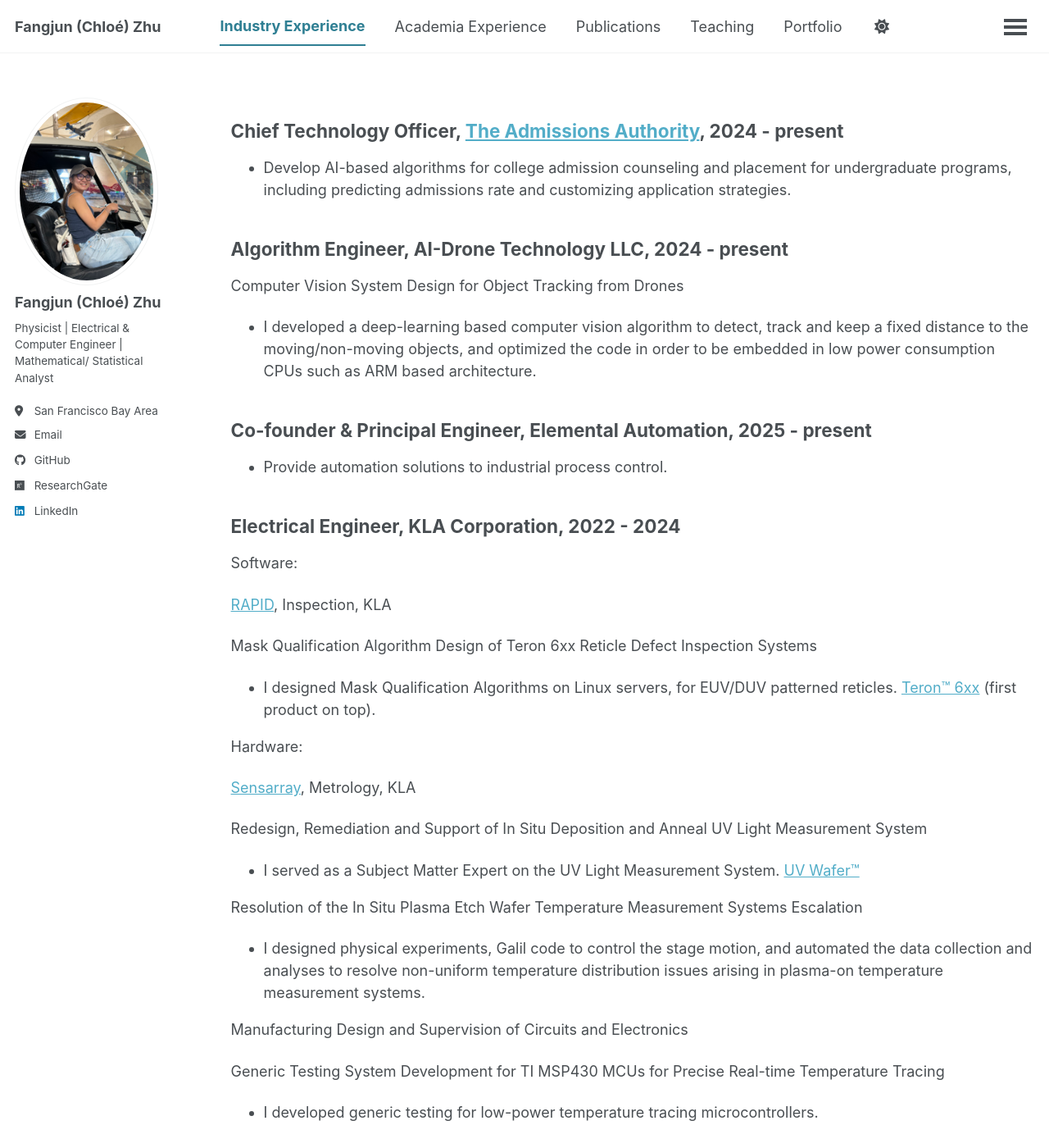
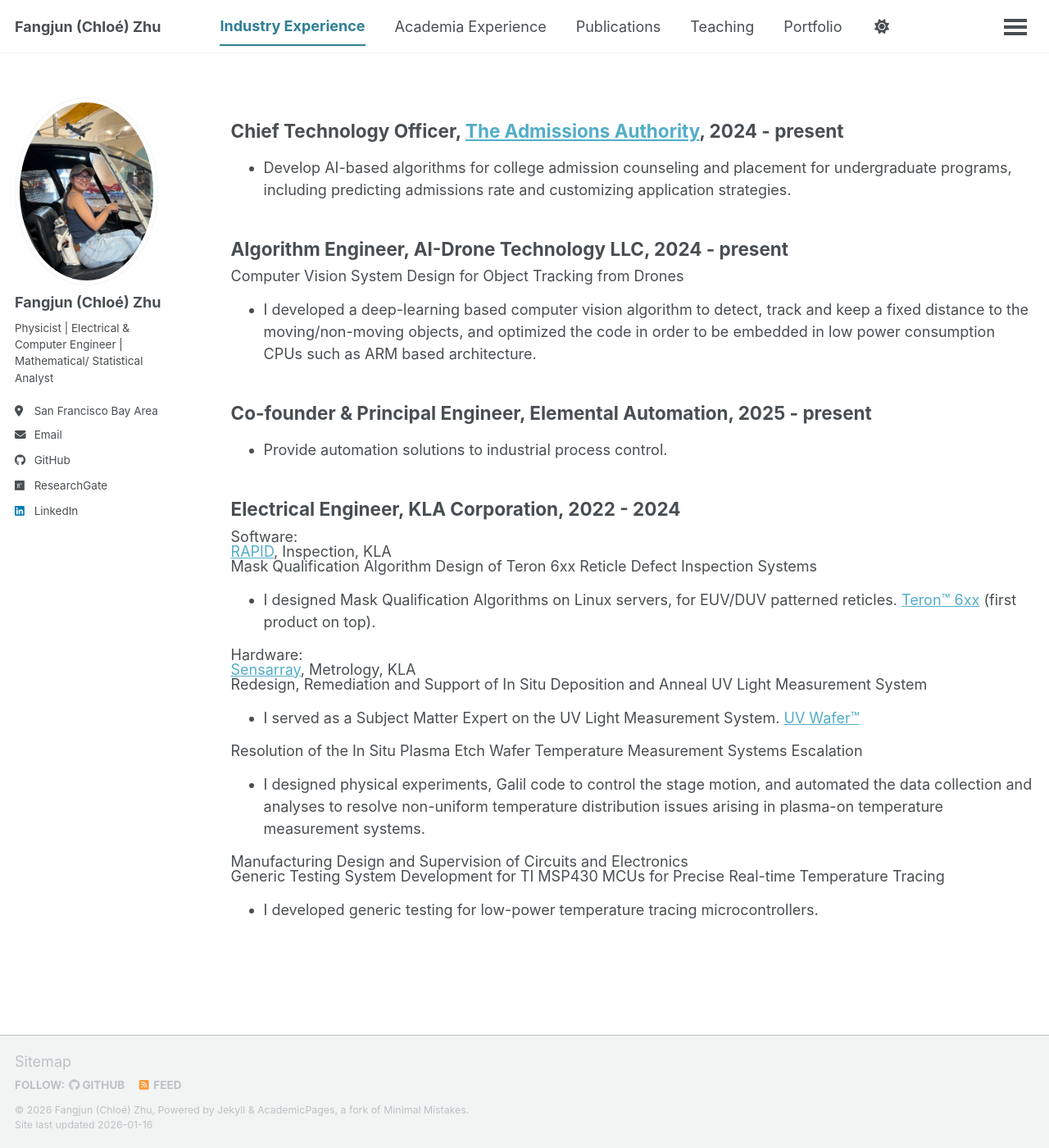
Before and after one commit to ChloeZhu1/ChloeZhu1.github.io, a Jekyll site: the page built from _pages/cv.md, in a window 1280 px wide and 1400 px high. Shown: the whole window at 82% size. Built offline with Jekyll 4.4.1, drawn with Linux system fonts in a browser that asks for light colours; a script bundle is joined from its source files by our own code; library files that are not in the unit come from our copies.

Commit message:
Update cv.md

```diff
--- a/_pages/cv.md
+++ b/_pages/cv.md
@@ -7,6 +7,12 @@
   - /resume
 ---
 {% include base_path %}
+<style>
+  p {
+    margin: 0;
+    line-height: 1em; /* Adjust this value as needed (e.g., 0.8, 1.2, etc.) */
+  }
+</style>
 ## Chief Technology Officer, [The Admissions Authority](https://www.theadmissionsauthority.com/), 2024 - present
 * Develop AI-based algorithms for college admission counseling and placement for undergraduate programs, including predicting admissions rate and customizing application strategies.
 
```
